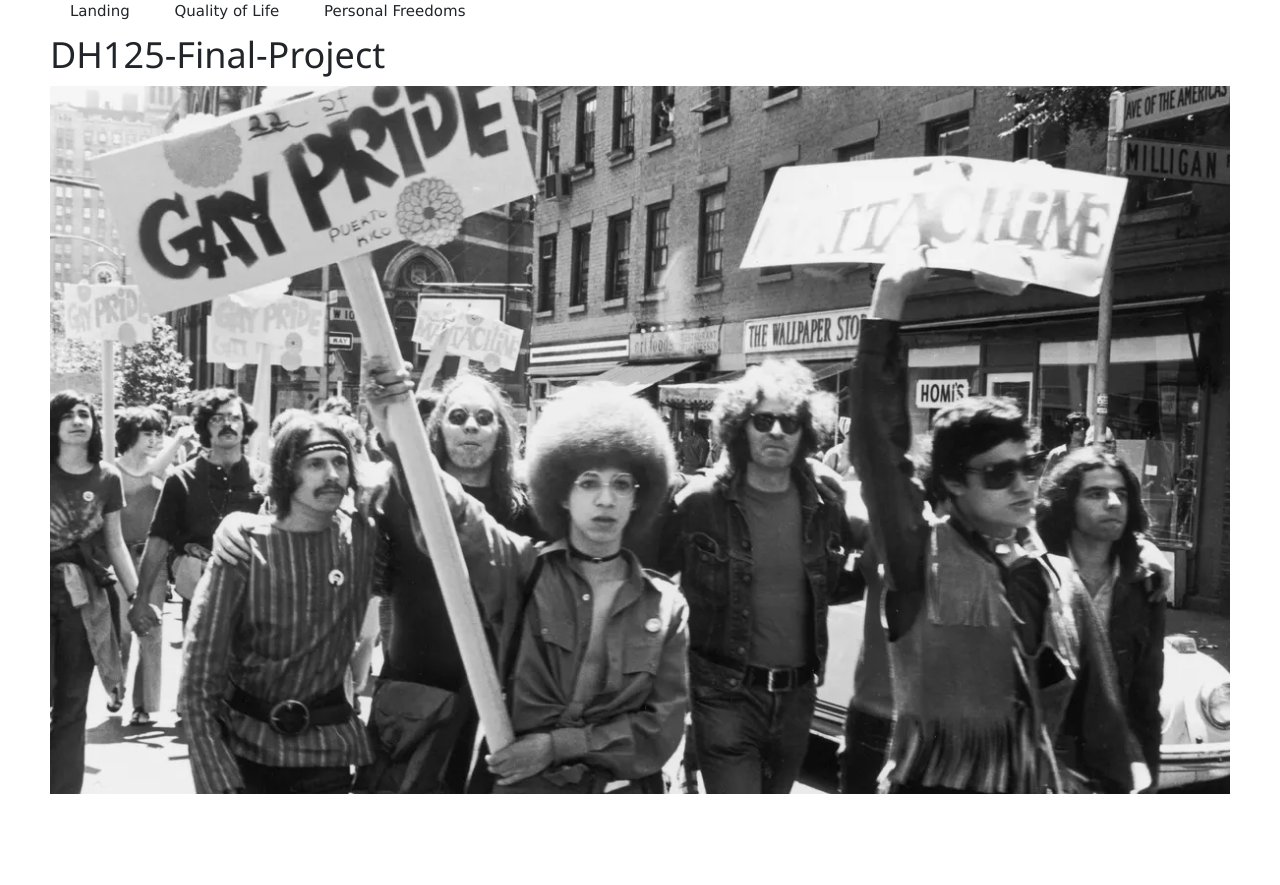
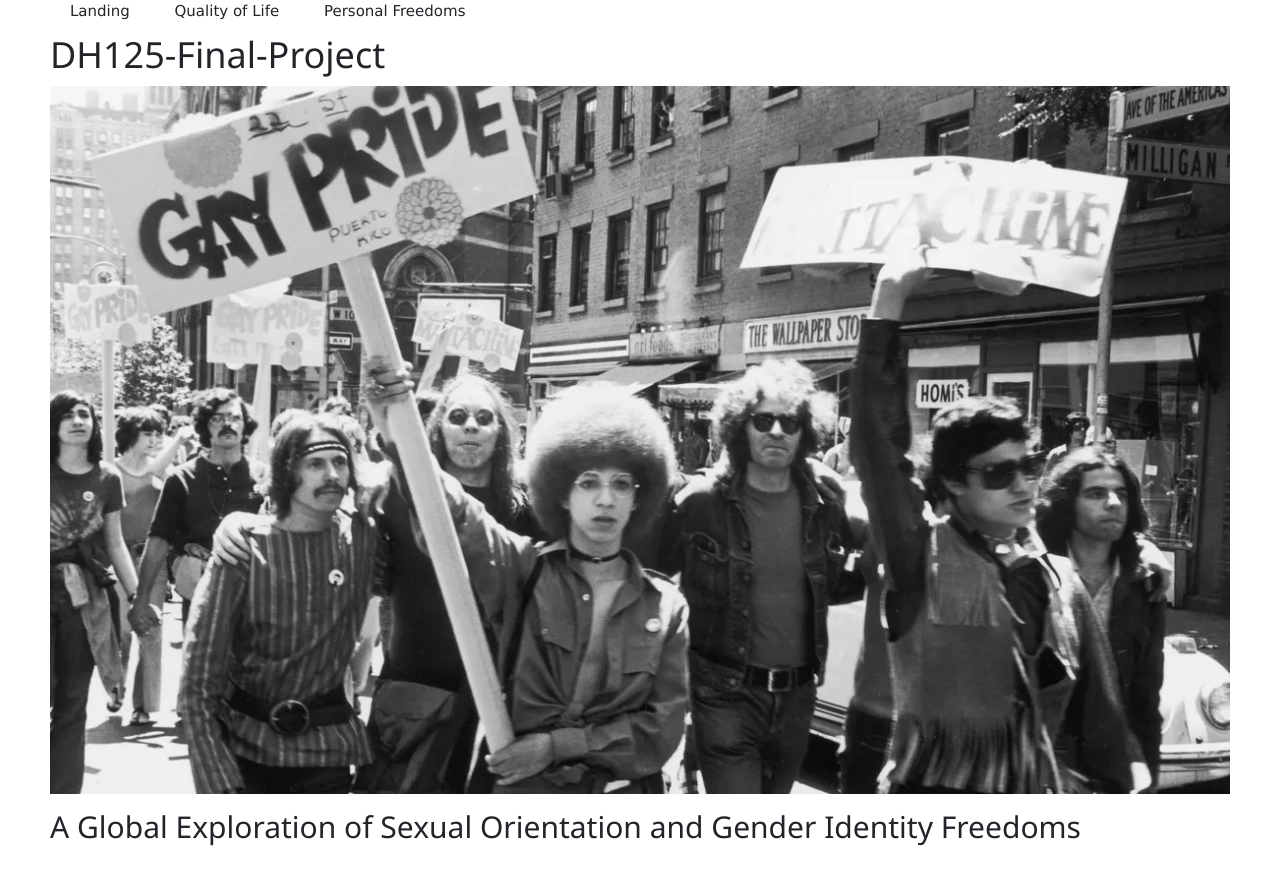
Before and after one commit to LHarrison36/DH125-Final-Project, a Jekyll site: the page built from index.md, in a window 1280 px wide. Shown: the top 885 px of the page. Built offline with Jekyll 4.4.1, drawn with Linux system fonts in a browser that asks for light colours.

Commit message:
Update index.md

```diff
--- a/index.md
+++ b/index.md
@@ -5,4 +5,5 @@ filename: index
 ---
 # DH125-Final-Project
 
-<img src="gaypride.png" alt="Italian Trulli" style="width: 100%;">
+<img src="gaypride.png" alt="Italian Trulli" style="width: 100%;" id="titleimage">
+<h2 id="proj_title">A Global Exploration of Sexual Orientation and Gender Identity Freedoms</h2>
```
